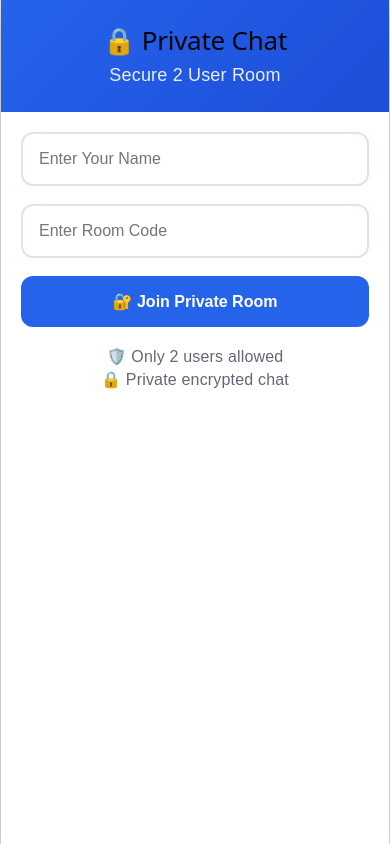
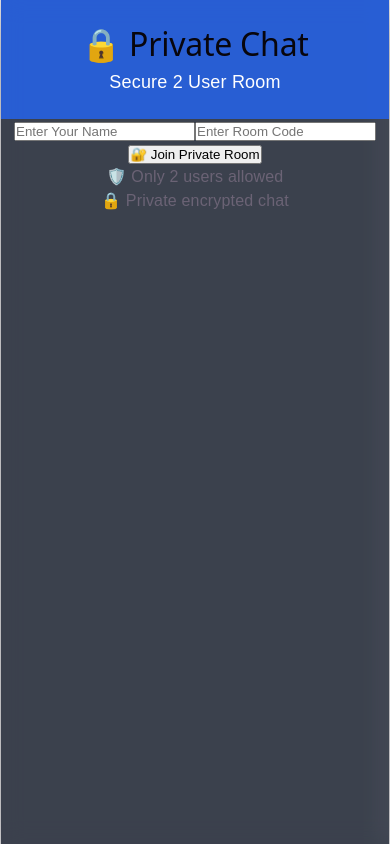
Before and after one commit to harsh15446/private-chat-app, a React (Vite) app: page / in a window 390 px wide. Built offline with nearby package versions, Linux system fonts and the light colour scheme.

Commit message:
make wallpaper visible

```diff
--- a/src/App.css
+++ b/src/App.css
@@ -6,8 +6,11 @@
 
 body {
   font-family: Arial, Helvetica, sans-serif;
-  background: linear-gradient(135deg, #0f172a, #1e293b);
+  background: #111827;
 }
+
+
+/* MAIN BACKGROUND */
 
 .chat-container {
   width: 100%;
@@ -16,22 +19,35 @@ body {
   justify-content: center;
   align-items: center;
   padding: 20px;
+  background-size: cover;
+  background-position: center;
+  background-repeat: no-repeat;
 }
+
+
+/* CHAT BOX */
 
 .chat-box {
   width: 100%;
   max-width: 430px;
   height: 90vh;
-  background: #ffffff;
+
+  background: rgba(255,255,255,0.18);
+  backdrop-filter: blur(12px);
+
   border-radius: 22px;
   overflow: hidden;
   display: flex;
   flex-direction: column;
-  box-shadow: 0 15px 40px rgba(0, 0, 0, .25);
+
+  box-shadow: 0 15px 40px rgba(0,0,0,.35);
 }
 
+
+/* HEADER */
+
 .chat-header {
-  background: linear-gradient(135deg, #2563eb, #1d4ed8);
+  background: rgba(37,99,235,0.85);
   color: white;
   text-align: center;
   padding: 25px 20px;
@@ -44,169 +60,114 @@ body {
 
 .chat-header p {
   font-size: 18px;
-  opacity: .9;
 }
 
-/* ---------- JOIN PAGE ---------- */
 
-.join-form {
-  padding: 30px;
-  display: flex;
-  flex-direction: column;
-  gap: 18px;
-}
-
-.join-form input {
-  width: 100%;
-  padding: 16px;
-  border-radius: 12px;
-  border: 2px solid #dbe4f0;
-  font-size: 17px;
-  outline: none;
-  transition: .3s;
-}
-
-.join-form input:focus {
-  border-color: #2563eb;
-}
-
-.join-form button {
-  padding: 16px;
-  border: none;
-  border-radius: 12px;
-  background: #2563eb;
-  color: white;
-  font-size: 18px;
-  font-weight: bold;
-  cursor: pointer;
-  transition: .3s;
-}
-
-.join-form button:hover {
-  background: #1d4ed8;
-  transform: translateY(-2px);
-}
-
-/* ---------- CHAT ---------- */
+/* MESSAGES */
 
 .messages {
   flex: 1;
   overflow-y: auto;
   padding: 18px;
-  background: #f8fafc;
+
+  background: rgba(248,250,252,0.35);
 }
+
+
+/* MESSAGE */
 
 .message {
   max-width: 65%;
   width: fit-content;
+
   padding: 8px 12px;
   margin-bottom: 10px;
+
   border-radius: 16px;
   word-break: break-word;
   line-height: 1.4;
 }
+
+
 .message-time {
   margin-top: 4px;
   font-size: 11px;
-  color: #666;
   text-align: right;
 }
+
 
 .sent {
   margin-left: auto;
   background: #2563eb;
   color: white;
-  border-bottom-right-radius: 5px;
 }
+
 
 .received {
   margin-right: auto;
-  background: #e5e7eb;
+  background: rgba(255,255,255,.8);
   color: #111827;
-  border-bottom-left-radius: 5px;
 }
 
-.message strong {
-  display: block;
-  margin-bottom: 5px;
-  font-size: 13px;
-}
 
-/* ---------- INPUT ---------- */
+/* INPUT */
 
 .input-box {
   display: flex;
   gap: 10px;
+
   padding: 15px;
-  background: white;
-  border-top: 1px solid #ddd;
+
+  background: rgba(255,255,255,.75);
 }
 
+
 .input-box input {
-  flex: 1;
-  padding: 14px;
-  border-radius: 12px;
-  border: 2px solid #dbe4f0;
-  outline: none;
-  font-size: 16px;
+
+  flex:1;
+
+  padding:14px;
+
+  border-radius:12px;
+
+  border:2px solid #dbe4f0;
+
+  font-size:16px;
+
 }
 
-.input-box input:focus {
-  border-color: #2563eb;
+
+.input-box button {
+
+  padding:14px 22px;
+
+  border:none;
+
+  border-radius:12px;
+
+  background:#2563eb;
+
+  color:white;
+
+  font-weight:bold;
+
 }
 
-.input-box button {
-  padding: 14px 22px;
-  border: none;
-  border-radius: 12px;
-  background: #2563eb;
-  color: white;
-  font-size: 16px;
-  font-weight: bold;
-  cursor: pointer;
-  transition: .3s;
+
+/* MOBILE */
+
+@media(max-width:600px){
+
+.chat-container{
+ padding:0;
 }
 
-.input-box button:hover {
-  background: #1d4ed8;
+.chat-box{
+
+ width:100%;
+ height:100vh;
+ border-radius:0;
+
 }
 
-/* ---------- SCROLLBAR ---------- */
-
-.messages::-webkit-scrollbar {
-  width: 6px;
 }
-
-.messages::-webkit-scrollbar-thumb {
-  background: #94a3b8;
-  border-radius: 20px;
-}
-
-/* ---------- MOBILE ---------- */
-
-@media (max-width: 600px) {
-
-  .chat-container {
-    padding: 0;
-  }
-
-  .chat-box {
-    width: 100%;
-    height: 100vh;
-    border-radius: 0;
-  }
-
-  .chat-header h2 {
-    font-size: 26px;
-  }
-
-  .join-form {
-    padding: 20px;
-  }
-
-  .join-form input,
-  .join-form button {
-    font-size: 16px;
-  }
-
-}
```
